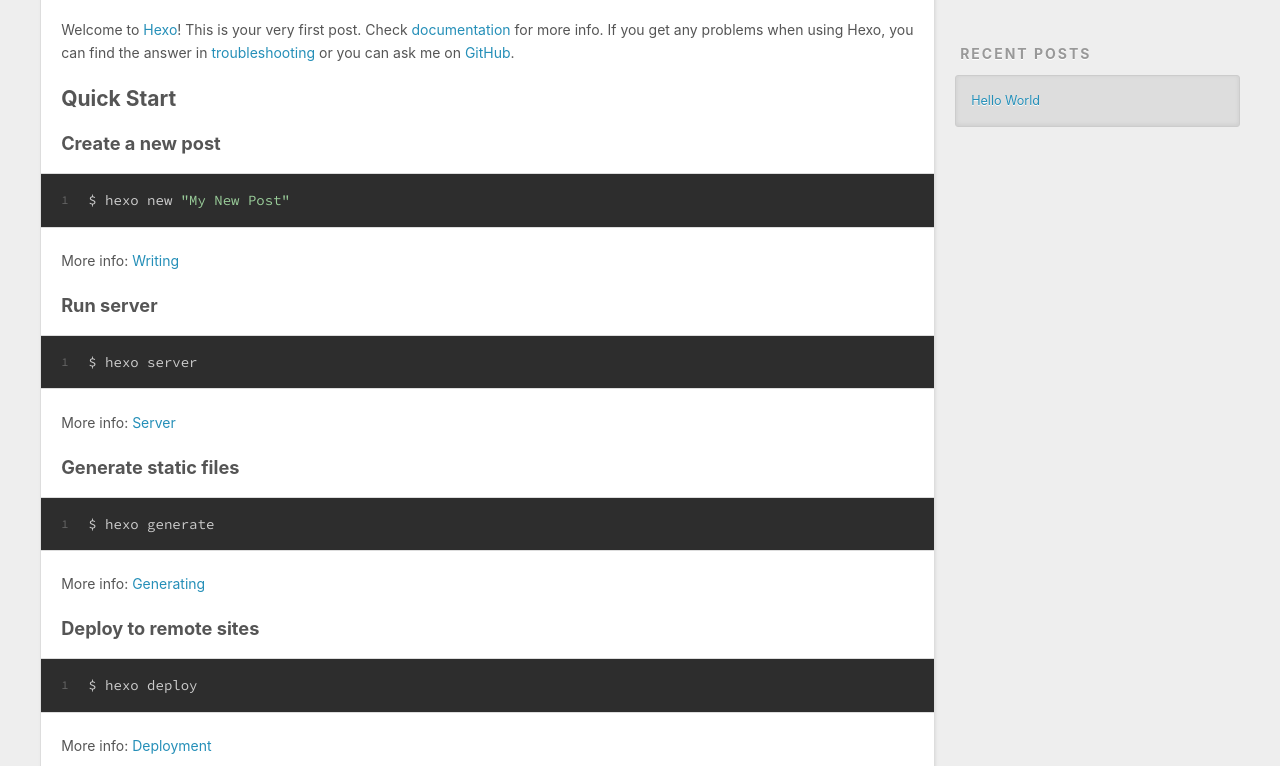
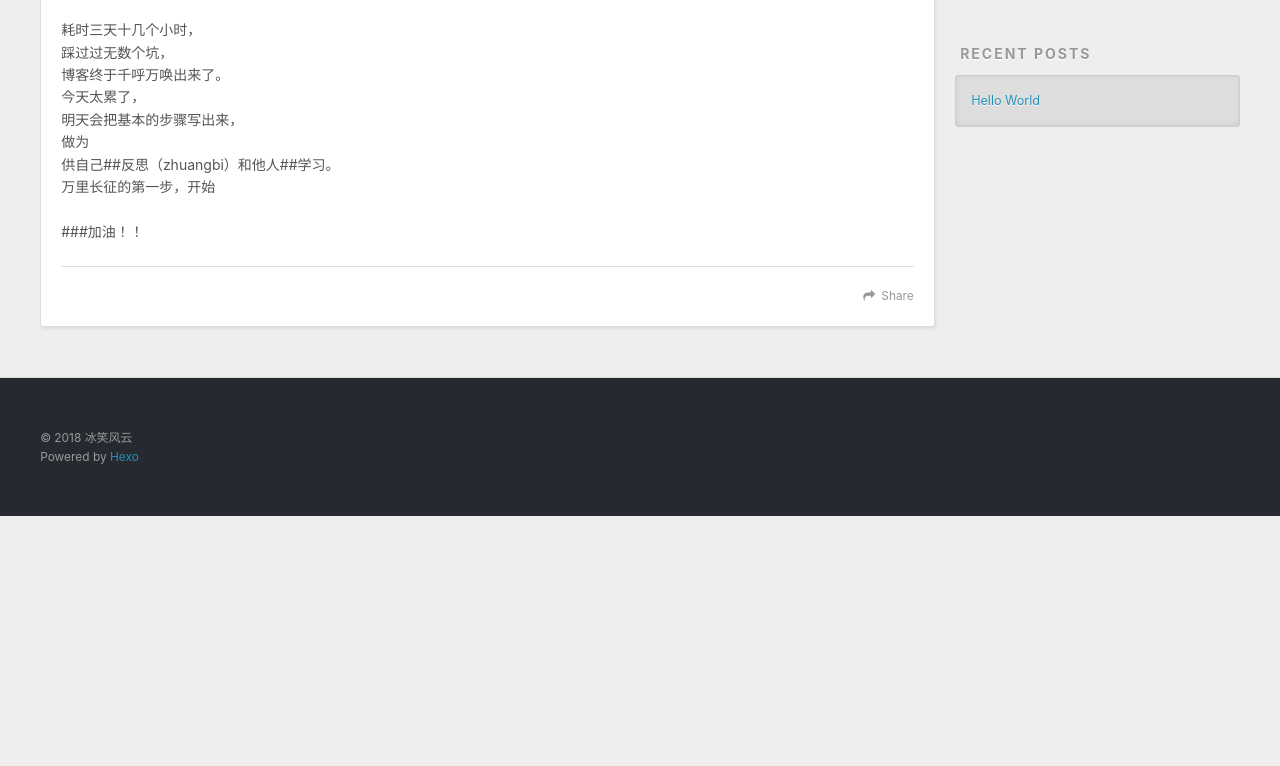
Before and after one commit to qq470255867/qq470255867.github.io, a plain HTML site: page 2018/08/11/hello-world/index.html in a window 1280 px wide. Shown: the part 434-1200 px from the top of the page. After the commit the page ends 950 px from the top, so only its background shows below. Drawn offline with nearby package versions, Linux system fonts and the light colour scheme.

Commit message:
Site updated: 2018-08-11 22:58:31

```diff
--- a/2018/08/11/hello-world/index.html
+++ b/2018/08/11/hello-world/index.html
@@ -7,17 +7,17 @@
 
   <title>Hello World | 冰笑风云</title>
   <meta name="viewport" content="width=device-width, initial-scale=1, maximum-scale=1">
-  <meta name="description" content="Welcome to Hexo! This is your very first post. Check documentation for more info. If you get any problems when using Hexo, you can find the answer in troubleshooting or you can ask me on GitHub. Quick">
+  <meta name="description" content="耗时三天十几个小时，踩过过无数个坑，博客终于千呼万唤出来了。今天太累了，明天会把基本的步骤写出来，做为供自己##反思（zhuangbi）和他人##学习。万里长征的第一步，开始 ###加油！！">
 <meta property="og:type" content="article">
 <meta property="og:title" content="Hello World">
 <meta property="og:url" content="www.icygrin.club/2018/08/11/hello-world/index.html">
 <meta property="og:site_name" content="冰笑风云">
-<meta property="og:description" content="Welcome to Hexo! This is your very first post. Check documentation for more info. If you get any problems when using Hexo, you can find the answer in troubleshooting or you can ask me on GitHub. Quick">
+<meta property="og:description" content="耗时三天十几个小时，踩过过无数个坑，博客终于千呼万唤出来了。今天太累了，明天会把基本的步骤写出来，做为供自己##反思（zhuangbi）和他人##学习。万里长征的第一步，开始 ###加油！！">
 <meta property="og:locale" content="default">
-<meta property="og:updated_time" content="2018-08-11T08:05:43.310Z">
+<meta property="og:updated_time" content="2018-08-11T14:58:09.502Z">
 <meta name="twitter:card" content="summary">
 <meta name="twitter:title" content="Hello World">
-<meta name="twitter:description" content="Welcome to Hexo! This is your very first post. Check documentation for more info. If you get any problems when using Hexo, you can find the answer in troubleshooting or you can ask me on GitHub. Quick">
+<meta name="twitter:description" content="耗时三天十几个小时，踩过过无数个坑，博客终于千呼万唤出来了。今天太累了，明天会把基本的步骤写出来，做为供自己##反思（zhuangbi）和他人##学习。万里长征的第一步，开始 ###加油！！">
 
     <link rel="alternate" href="/atom.xml" title="冰笑风云" type="application/atom+xml">
 
@@ -86,15 +86,8 @@
 
     <div class="article-entry" itemprop="articleBody">
 
-        <p>Welcome to <a href="https://hexo.io/" target="_blank" rel="noopener">Hexo</a>! This is your very first post. Check <a href="https://hexo.io/docs/" target="_blank" rel="noopener">documentation</a> for more info. If you get any problems when using Hexo, you can find the answer in <a href="https://hexo.io/docs/troubleshooting.html" target="_blank" rel="noopener">troubleshooting</a> or you can ask me on <a href="https://github.com/hexojs/hexo/issues" target="_blank" rel="noopener">GitHub</a>.</p>
-<h2 id="Quick-Start"><a href="#Quick-Start" class="headerlink" title="Quick Start"></a>Quick Start</h2><h3 id="Create-a-new-post"><a href="#Create-a-new-post" class="headerlink" title="Create a new post"></a>Create a new post</h3><figure class="highlight bash"><table><tr><td class="gutter"><pre><span class="line">1</span><br></pre></td><td class="code"><pre><span class="line">$ hexo new <span class="string">"My New Post"</span></span><br></pre></td></tr></table></figure>
-<p>More info: <a href="https://hexo.io/docs/writing.html" target="_blank" rel="noopener">Writing</a></p>
-<h3 id="Run-server"><a href="#Run-server" class="headerlink" title="Run server"></a>Run server</h3><figure class="highlight bash"><table><tr><td class="gutter"><pre><span class="line">1</span><br></pre></td><td class="code"><pre><span class="line">$ hexo server</span><br></pre></td></tr></table></figure>
-<p>More info: <a href="https://hexo.io/docs/server.html" target="_blank" rel="noopener">Server</a></p>
-<h3 id="Generate-static-files"><a href="#Generate-static-files" class="headerlink" title="Generate static files"></a>Generate static files</h3><figure class="highlight bash"><table><tr><td class="gutter"><pre><span class="line">1</span><br></pre></td><td class="code"><pre><span class="line">$ hexo generate</span><br></pre></td></tr></table></figure>
-<p>More info: <a href="https://hexo.io/docs/generating.html" target="_blank" rel="noopener">Generating</a></p>
-<h3 id="Deploy-to-remote-sites"><a href="#Deploy-to-remote-sites" class="headerlink" title="Deploy to remote sites"></a>Deploy to remote sites</h3><figure class="highlight bash"><table><tr><td class="gutter"><pre><span class="line">1</span><br></pre></td><td class="code"><pre><span class="line">$ hexo deploy</span><br></pre></td></tr></table></figure>
-<p>More info: <a href="https://hexo.io/docs/deployment.html" target="_blank" rel="noopener">Deployment</a></p>
+        <p>耗时三天十几个小时，<br>踩过过无数个坑，<br>博客终于千呼万唤出来了。<br>今天太累了，<br>明天会把基本的步骤写出来，<br>做为<br>供自己##反思（zhuangbi）和他人##学习。<br>万里长征的第一步，开始</p>
+<p>###加油！！</p>
 
 
     </div>
```
Also changed, not shown: index.html (+2 -9 lines).
